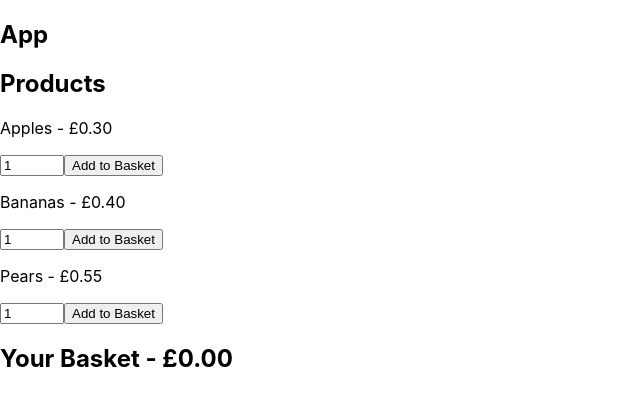
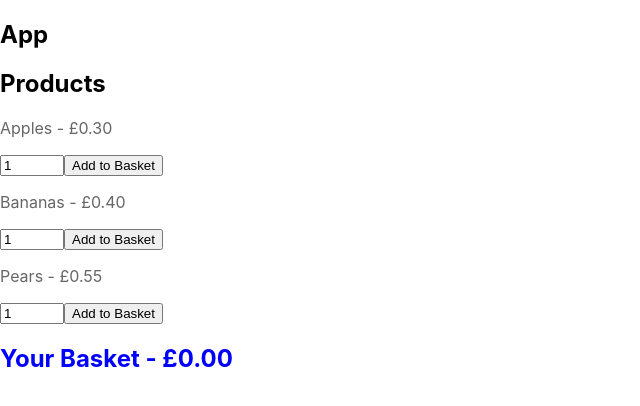
Before and after one commit to samthidny/react-shop-test, a React (Create React App) app: page / in a window 1280 px wide. Shown: the top 406 px of the page, without its empty margins (0-640 px from the left). Built offline with nearby package versions, Linux system fonts and the light colour scheme.

Commit message:
initial css module test

```diff
--- a/src/App.js
+++ b/src/App.js
@@ -1,6 +1,7 @@
 import Basket from './Basket';
 import Products from './Products';
 import React, { useState } from 'react';
+import styles from './App.module.css';
 
 function App() {
 
--- /dev/null
+++ b/src/App.module.css
@@ -0,0 +1,3 @@
+p {
+  color: #666;
+}
--- a/src/Basket.js
+++ b/src/Basket.js
@@ -1,6 +1,7 @@
 import React, { useState, useEffect } from 'react';
 import BasketItem from './BasketItem';
 import { formatCurrency } from './utils';
+import styles from './Basket.module.css';
 
 export default function Basket({ basket, onBasketUpdate }) {
 
@@ -37,7 +38,7 @@ export default function Basket({ basket, onBasketUpdate }) {
   }
 
   return (
-    <div>
+    <div className={styles.blue}>
       <h2>Your Basket - {formatCurrency(totalPrice)}</h2>
       {basket.map(item => {
         return <BasketItem key={item.id} item={item} onQuantityUpdate={quantityUpdateHandler} onItemRemove={itemRemoveHandler}/>
--- /dev/null
+++ b/src/Basket.module.css
@@ -0,0 +1,4 @@
+
+.blue {
+  color: blue;
+}
```
